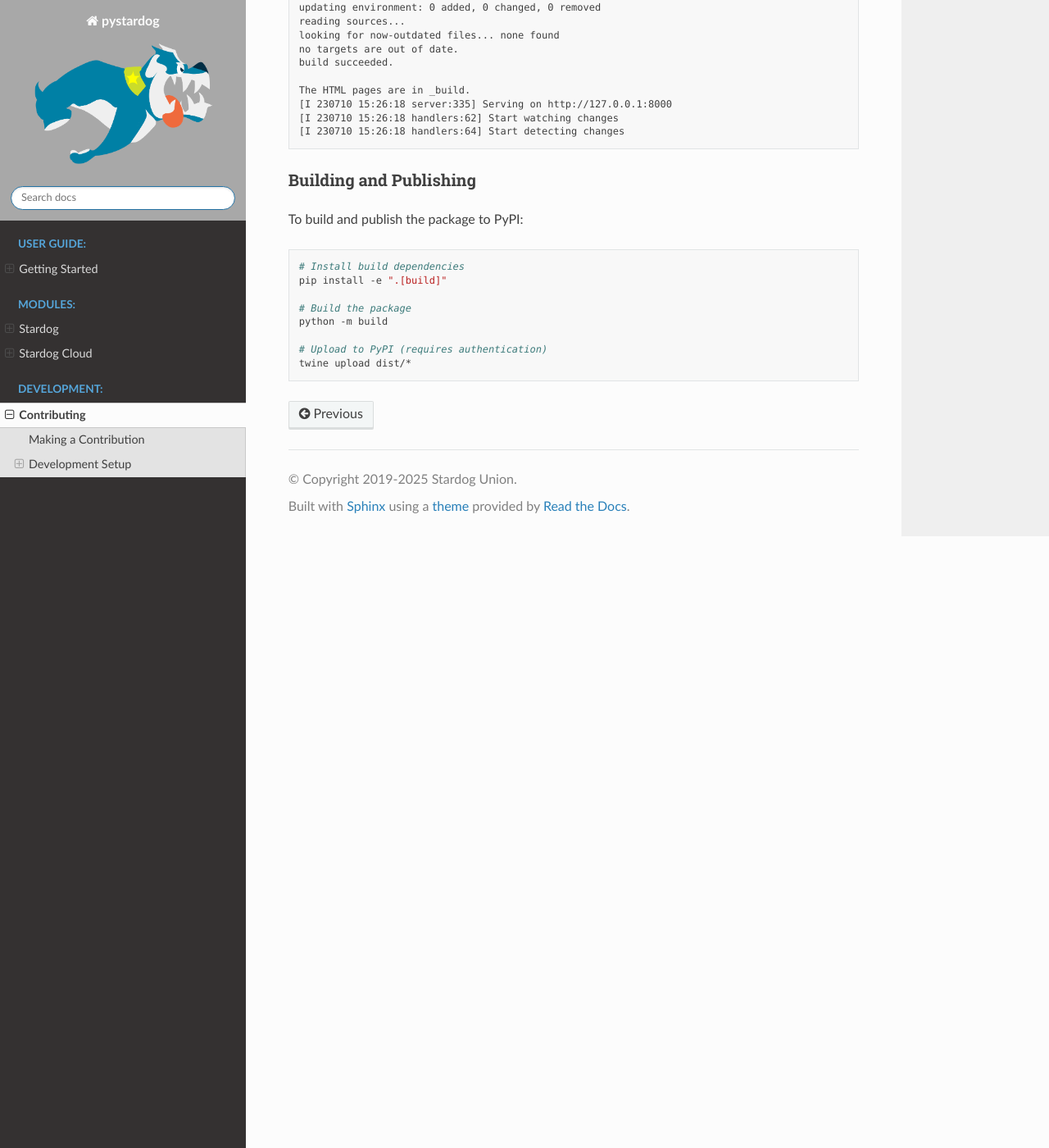
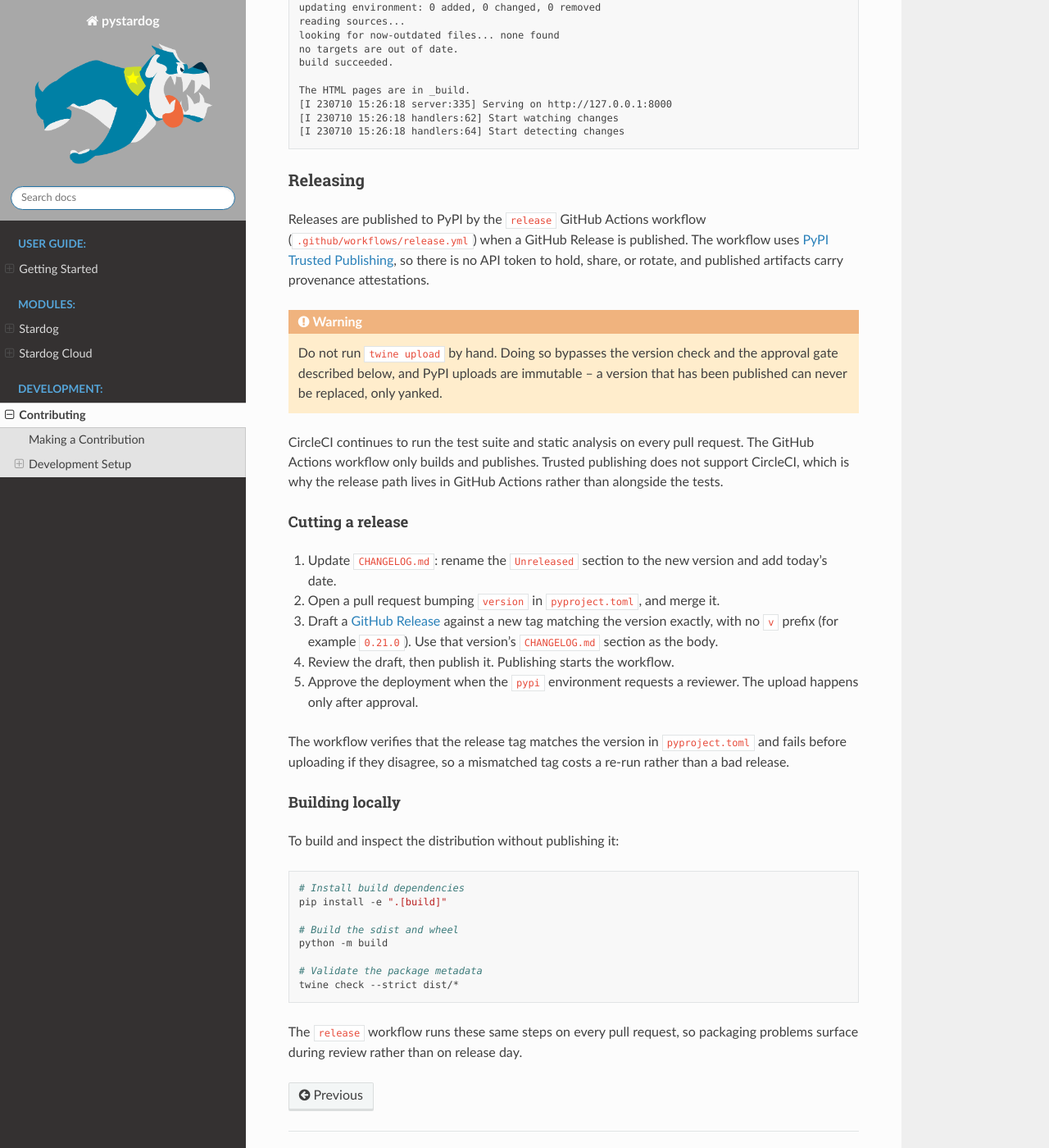
Before and after one commit to stardog-union/pystardog, a Sphinx documentation site: the page built from docs/contributing.rst, in a window 1280 px wide and 1400 px high, scrolled down 4028 px. Shown: the whole window at 82% size. Built offline with Sphinx 7.4.7 and the Read the Docs theme 3.1.0, drawn with Linux system fonts in a browser that asks for light colours.

Commit message:
ci: build on every PR, publish to PyPI via trusted publishing
Releases are currently built and uploaded by hand from a maintainer's
laptop with a long-lived PyPI API token, as documented in
docs/contributing.rst. Two problems follow: the process drifts between
releasers (0.15.0-0.19.0 shipped a wheel only, 0.20.0 shipped a wheel
and an sdist), and packaging is never exercised until release day.

Adds a GitHub Actions workflow with two jobs. `build` runs on every PR
and builds the distribution with twine check --strict, so packaging
failures surface during review. `publish` runs only when a GitHub
Release is published, verifies the tag matches pyproject.toml, and
uploads the artifact `build` produced.

Publishing uses PyPI Trusted Publishing over OIDC, so no API token is
stored in the repo or in CI, and releases get PEP 740 provenance
attestations. The publish job runs in the `pypi` environment, which
requires a reviewer's approval before anything reaches PyPI.

Rewrites the "Building and Publishing" section of the contributing docs
to match. It previously instructed maintainers to run `twine upload
dist/*`, which would now bypass both the version check and the approval
gate; it documents the release flow instead, and keeps the local build
steps for inspecting a distribution.

CircleCI is unchanged and keeps running the test suite and static
analysis. This workflow only builds and publishes. Trusted publishing
does not support CircleCI, which is why the release path lives in
GitHub Actions.

Co-Authored-By: Claude Opus 5 (1M context) <noreply@anthropic.com>

```diff
--- a/docs/contributing.rst
+++ b/docs/contributing.rst
@@ -182,18 +182,58 @@ Example output after running ``make livehtml``:
     [I 230710 15:26:18 handlers:62] Start watching changes
     [I 230710 15:26:18 handlers:64] Start detecting changes
 
-Building and Publishing
------------------------
+Releasing
+---------
 
-To build and publish the package to PyPI:
+Releases are published to PyPI by the ``release`` GitHub Actions workflow
+(``.github/workflows/release.yml``) when a GitHub Release is published. The
+workflow uses `PyPI Trusted Publishing <https://docs.pypi.org/trusted-publishers/>`_,
+so there is no API token to hold, share, or rotate, and published artifacts carry
+provenance attestations.
+
+.. warning::
+
+    Do not run ``twine upload`` by hand. Doing so bypasses the version check and
+    the approval gate described below, and PyPI uploads are immutable -- a
+    version that has been published can never be replaced, only yanked.
+
+CircleCI continues to run the test suite and static analysis on every pull
+request. The GitHub Actions workflow only builds and publishes. Trusted
+publishing does not support CircleCI, which is why the release path lives in
+GitHub Actions rather than alongside the tests.
+
+Cutting a release
+^^^^^^^^^^^^^^^^^
+
+1. Update ``CHANGELOG.md``: rename the ``Unreleased`` section to the new version
+   and add today's date.
+2. Open a pull request bumping ``version`` in ``pyproject.toml``, and merge it.
+3. Draft a `GitHub Release <https://github.com/stardog-union/pystardog/releases/new>`_
+   against a new tag matching the version exactly, with no ``v`` prefix (for
+   example ``0.21.0``). Use that version's ``CHANGELOG.md`` section as the body.
+4. Review the draft, then publish it. Publishing starts the workflow.
+5. Approve the deployment when the ``pypi`` environment requests a reviewer. The
+   upload happens only after approval.
+
+The workflow verifies that the release tag matches the version in
+``pyproject.toml`` and fails before uploading if they disagree, so a mismatched
+tag costs a re-run rather than a bad release.
+
+Building locally
+^^^^^^^^^^^^^^^^
+
+To build and inspect the distribution without publishing it:
 
 .. code-block:: shell
 
     # Install build dependencies
     pip install -e ".[build]"
 
-    # Build the package
+    # Build the sdist and wheel
     python -m build
 
-    # Upload to PyPI (requires authentication)
-    twine upload dist/*
+    # Validate the package metadata
+    twine check --strict dist/*
+
+The ``release`` workflow runs these same steps on every pull request, so
+packaging problems surface during review rather than on release day.
```
Also changed, not shown: 1 other file.
